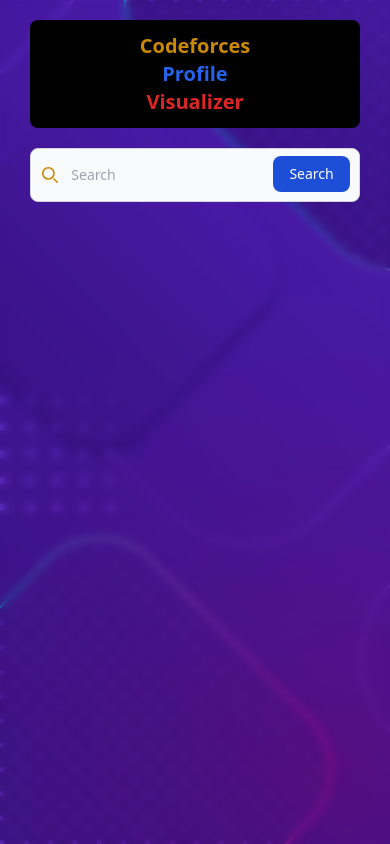
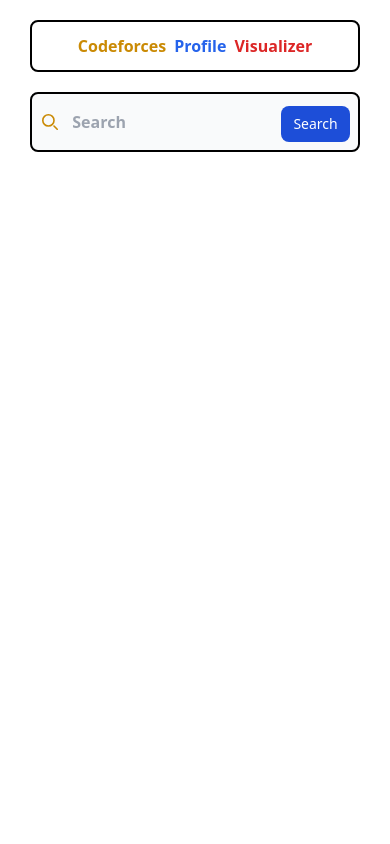
Before and after one commit to satya-supercluster/Codeforces-Profile-Visulizer, a React (Vite) app: page / in a window 390 px wide. Built offline with nearby package versions, Linux system fonts and the light colour scheme.

Commit message:
light ui

```diff
--- a/package.json
+++ b/package.json
@@ -10,7 +10,6 @@
     "preview": "vite preview"
   },
   "dependencies": {
-    "axios": "^1.7.2",
     "framer-motion": "^11.2.10",
     "react": "^18.2.0",
     "react-dom": "^18.2.0"
--- a/src/App.jsx
+++ b/src/App.jsx
@@ -9,7 +9,11 @@
       <div className="py-5 px-3 sm:px-5 backdrop-blur-sm min-h-screen gap-5">
         <Navbar />
         <SearchBox setUserInfo={setUserInfo} />
-        {userInfo && <UserInfo userInfo={userInfo} />}
+        {userInfo && (
+          <div className="flex justify-center">
+            <UserInfo userInfo={userInfo} />
+          </div>
+        )}
       </div>
     </>
   );
--- a/src/components/Navbar.jsx
+++ b/src/components/Navbar.jsx
@@ -4,14 +4,14 @@
   return (
     <div className='flex justify-center'>
       <motion.div
-        className="w-[90%] flex justify-center font-bold text-xl bg-black p-3 rounded-lg sm:gap-2 flex-col sm:flex-row  cursor-pointer"
+        className="w-[90%] flex justify-center font-bold lg:text-xl border-2 border-black p-3 rounded-lg gap-2 flex-row  cursor-pointer"
         whileTap={{ scale: 0.9 }}
       >
         <span>
           <h1 className=" text-yellow-600 text-center">Codeforces</h1>
         </span>
         <span>
-          <h1 className=" text-blue-600 text-center">Profile</h1>
+          <h1 className=" text-blue-600 text-center max-[300px]:hidden">Profile</h1>
         </span>
         <span>
           <h1 className=" text-red-600 text-center">Visualizer</h1>
--- a/src/components/SearchBox.jsx
+++ b/src/components/SearchBox.jsx
@@ -7,7 +7,6 @@
   const [showError, setShowError] = useState(false);
   const [loader, setLoader] = useState(false);
     const handleSearch = async (e) => {
-        setLoader(true);
         e.preventDefault();
         const searchValue = searchInputRef.current.value.trim();
 
@@ -18,6 +17,7 @@
                 setShowError(false);
             }, 5000);
         } else {
+        setLoader(true);
         setErrorMessage("");
         console.log(
           `${import.meta.env.VITE_CF_URL}user.info?handles=${searchValue}`
@@ -60,12 +60,6 @@
       whileTap={{ scale: 0.98 }}
     >
       <form onSubmit={handleSearch} className="w-[90%] lg:max-w-[50%]">
-        <label
-          htmlFor="search"
-          className="mb-2 text-sm font-medium text-gray-900 sr-only dark:text-white"
-        >
-          Search
-        </label>
         <div className="relative">
           <div className="absolute inset-y-0 start-0 flex items-center ps-3 pointer-events-none">
             <svg
@@ -86,14 +80,13 @@
           </div>
           <input
             type="search"
-            id="search"
-            className="block w-full p-4 ps-10 text-sm text-gray-900 border border-gray-300 rounded-lg bg-gray-50 dark:bg-gray-700 dark:border-gray-600 dark:placeholder-gray-400 dark:text-white"
+            className="block w-full p-4 ps-10 font-semibold text-blue-900 border-2 border-black rounded-lg bg-gray-50 "
             placeholder="Search"
             ref={searchInputRef}
           />
           <button
             type="submit"
-            className="text-white absolute end-2.5 bottom-2.5 bg-blue-700 hover:bg-blue-800 focus:outline-none font-medium rounded-lg text-sm px-4 py-2 dark:bg-blue-600 dark:hover:bg-blue-700"
+            className="text-white absolute end-2.5 bottom-2.5 bg-blue-700 hover:bg-blue-800 focus:outline-none font-medium rounded-lg text-sm px-3 sm:px-4 py-2 dark:bg-blue-600 dark:hover:bg-blue-700"
           >
             Search
           </button>
--- a/src/components/UserInfo.jsx
+++ b/src/components/UserInfo.jsx
@@ -10,8 +10,9 @@
 
   const link = `https://codeforces.com/profile/${userInfo.handle}`;
   return (
-    <div className="flex justify-center flex-col">
-      <p className="rounded-lg shadow-md overflow-hidden flex justify-center items-center mt-10 mb-1">
+    <div className="flex justify-center flex-col md:w-[70%] lg:w-[55%]">
+      <div className="py-10 ">
+        <p className="overflow-hidden flex justify-center items-center">
           <a href={link}>
             <img
               src={userInfo.titlePhoto}
@@ -20,22 +21,23 @@
             />
           </a>
         </p>
-      <p style={{ color: getColor() }} className="mb-10 text-center">
+        <p style={{ color: getColor() }} className="text-center">
           <span className="font-bold underline">
             <a href={link}>
               {userInfo.firstName} {userInfo.lastName}
             </a>
           </span>
         </p>
-      <div className="grid grid-cols-1 md:grid-cols-3 gap-4">
-        <div className="bg-white rounded-lg shadow-md overflow-hidden border-2 border-orange-700 flex justify-center items-center">
+      </div>
+      <div className="grid grid-cols-1 md:grid-cols-2 gap-4">
+        {/* <div className="bg-white rounded-lg shadow-md overflow-hidden border-2 border-orange-700 flex justify-center items-center">
           <img
             src={userInfo.titlePhoto}
             alt="Title Photo"
             className="w-full h-full object-cover"
           />
-        </div>
-        <div className="bg-slate-300 rounded-lg shadow-md p-4 flex flex-col justify-center border-2 border-blue-700 ">
+        </div> */}
+        <div className=" bg-slate-300 rounded-lg shadow-md p-4 flex flex-col ">
           <h3 className="text-lg font-bold mb-2 text-center">Personal Info</h3>
           <div className="flex flex-col justify-center text-lg">
             <p style={{ color: getColor() }}>
@@ -54,7 +56,7 @@
             </p>
           </div>
         </div>
-        <div className="bg-slate-300 rounded-lg shadow-md p-4 flex flex-col justify-center border-2 border-red-700 ">
+        <div className="bg-slate-300 rounded-lg shadow-md p-4 flex flex-col justify-center ">
           <h3 className="text-lg font-bold mb-2 text-center">
             Codeforces Info
           </h3>
--- a/src/main.jsx
+++ b/src/main.jsx
@@ -5,7 +5,7 @@
 
 ReactDOM.createRoot(document.getElementById("root")).render(
   <React.StrictMode>
-    <div className="bg-hero-pattern bg-cover">
+    <div className="bg-white-400">
       <App />
     </div>
   </React.StrictMode>
```
Lines whose indentation alone changed are shown as unchanged.
